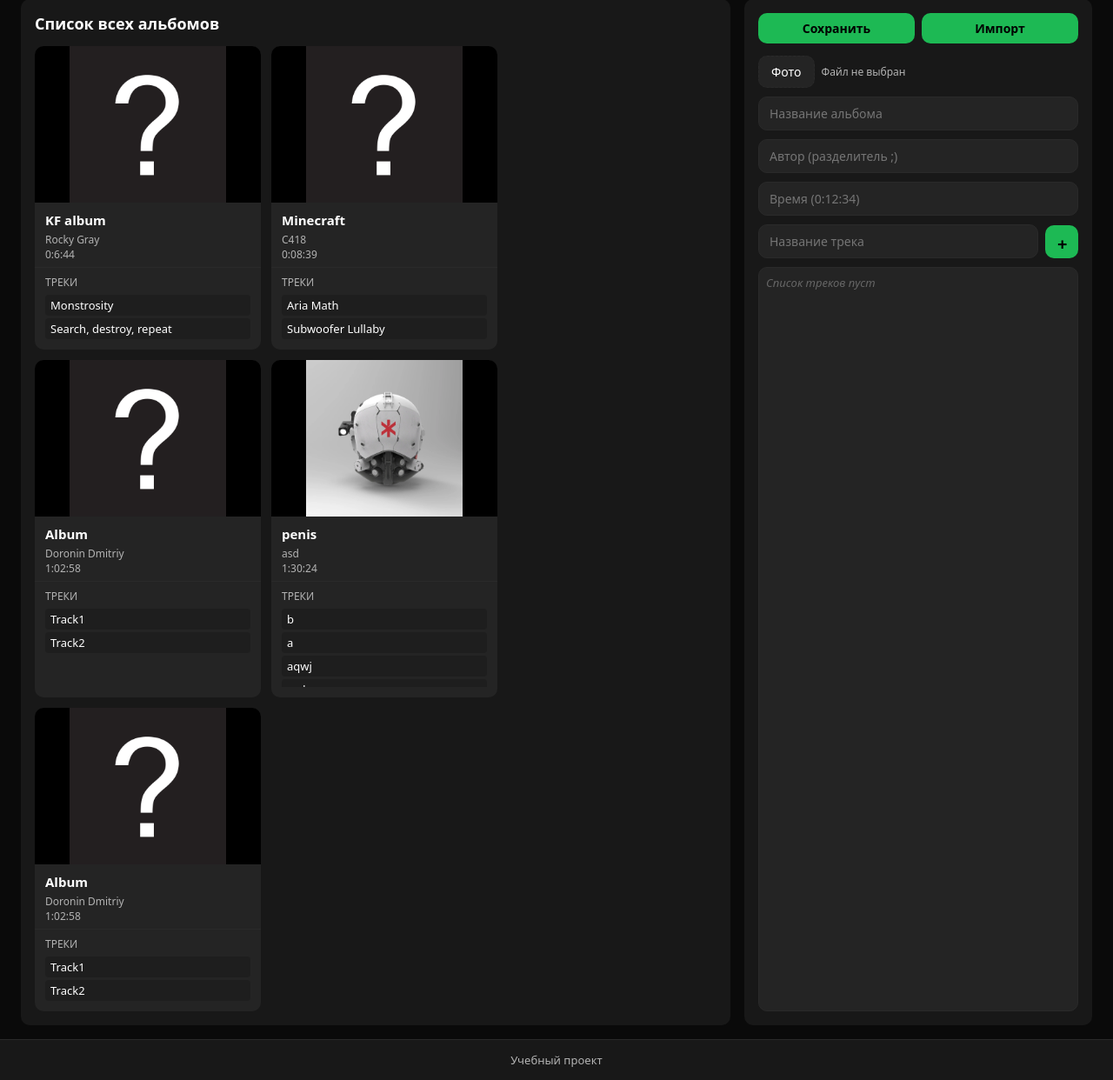
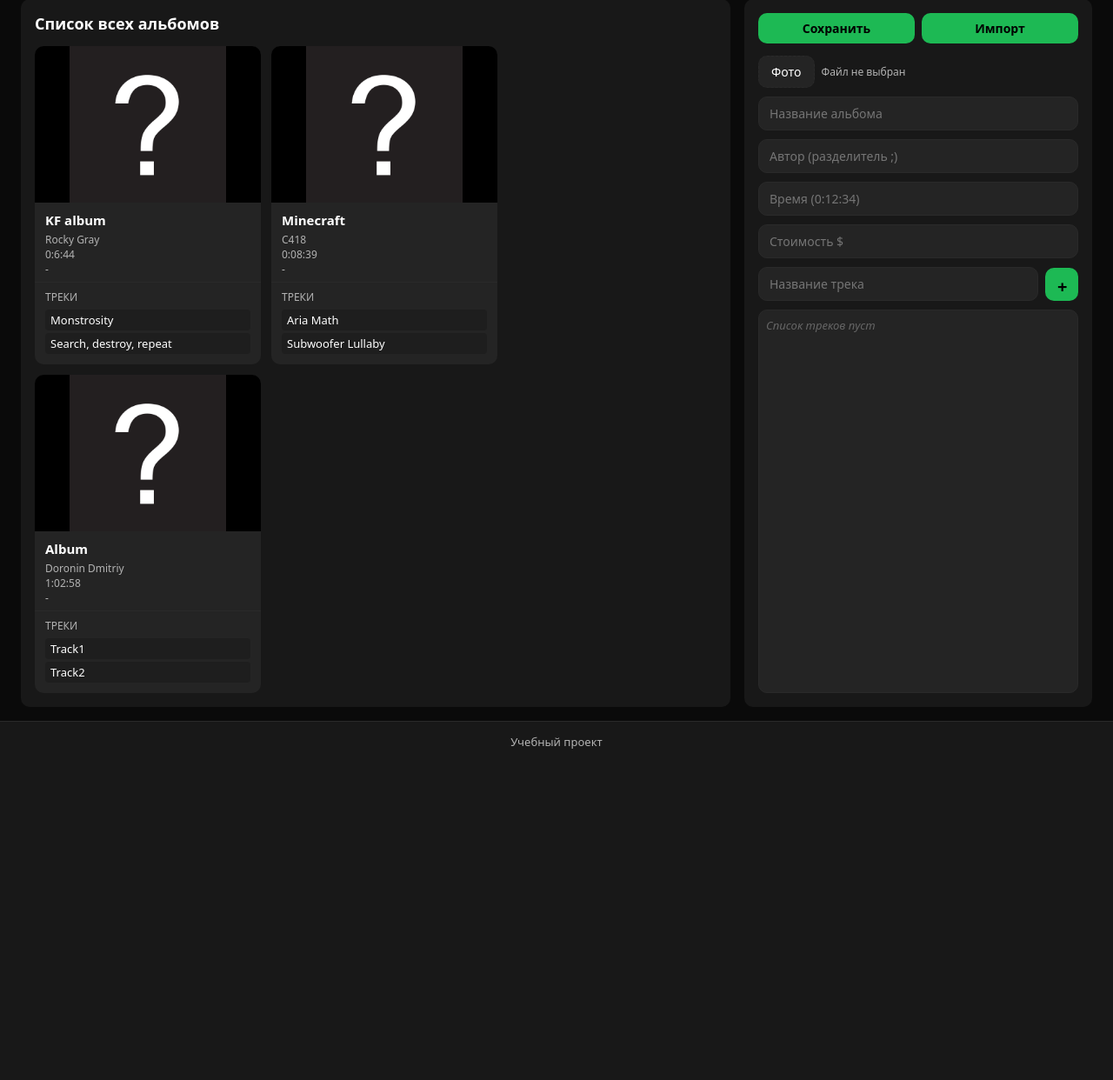
Before and after one commit to prox3m/Doronin_Lab3_JSON, a Django app: page / in a window 1280 px wide. Shown: the part 80-1322 px from the top of the page at 87% size. After the commit the page ends 941 px from the top, so only its background shows below. Run offline with Django 5.2, Linux system fonts and the light colour scheme.

Commit message:
adjusted settings, in views.py/index.html/style.css/main.js added parse for new field 'price'

```diff
--- a/data/albums.json
+++ b/data/albums.json
@@ -29,29 +29,5 @@
         ],
         "image": "",
         "index": 2
-    },
-    {
-        "name": "penis",
-        "image": "covers/3_helmet.jpg",
-        "authors": "asd",
-        "length": "1:30:24",
-        "tracks": [
-            "b",
-            "a",
-            "aqwj",
-            "asdm"
-        ],
-        "index": 3
-    },
-    {
-        "name": "Album",
-        "authors": "Doronin Dmitriy",
-        "length": "1:02:58",
-        "tracks": [
-            "Track1",
-            "Track2"
-        ],
-        "image": "",
-        "index": 4
     }
 ]
--- a/spotylist/static/spotylist/css/style.css
+++ b/spotylist/static/spotylist/css/style.css
@@ -148,7 +148,8 @@ input {
 }
 
 .album-authors,
-.album-length {
+.album-length,
+.album-price {
     font-size: 12px;
     color: #b3b3b3;
     word-break: break-word;
--- a/spotylist/static/spotylist/js/main.js
+++ b/spotylist/static/spotylist/js/main.js
@@ -35,12 +35,14 @@ const saveButton = document.getElementById('save-btn');
 const albumName = document.getElementById('album-name');
 const albumAuthors = document.getElementById('album-authors');
 const ablumLength = document.getElementById('album-length');
+const albumPrice = document.getElementById('album-price');
 
 saveButton.addEventListener('click', function() {
     const formData = new FormData();
     formData.append('name', albumName.value);
     formData.append('authors', albumAuthors.value);
     formData.append('length', ablumLength.value);
+    formData.append('price', albumPrice.value);
 
     const imageFile = fileInput.files[0];
     if (imageFile) {
--- a/spotylist/templates/spotylist/index.html
+++ b/spotylist/templates/spotylist/index.html
@@ -38,6 +38,7 @@
                             <h3 class="album-name">{{ album.name }}</h3>
                             <p class="album-authors">{{ album.authors|default:"—" }}</p>
                             <p class="album-length">{{ album.length|default:"—" }}</p>
+                            <p class="album-price">{{ album.price|default:"-" }}</p>
                         </div>
 
                         <div class="album-tracks">
@@ -90,6 +91,10 @@
                            class="input" placeholder="Время (0:12:34)">
                 </div>
 
+                <div>
+                    <input type="text" id="album-price" name="price" class="input" placeholder="Стоимость $">
+                </div>
+
                 <div class="form-row form-row--track">
                     <input type="text" id="track-input"
                            class="input" placeholder="Название трека">
--- a/spotylist/views.py
+++ b/spotylist/views.py
@@ -41,6 +41,7 @@ def create_album(request):
         'image': '',
         'authors': request.POST.get('authors', '').strip(),
         'length': request.POST.get('length', '').strip(),
+        'price': request.POST.get('price', '').strip(),
         'tracks': request.POST.getlist('tracks'),
     }
 
@@ -80,6 +81,13 @@ def validate(album):
     name = album.get('name', '')
     if name.strip() == '':
         not_valid.append('Название обязательно')
+
+    price = album.get('price', '')
+    if not price.isdigit():
+        try:
+            float(price)
+        except ValueError:
+            not_valid.append('Стоимость не числовая')
 
     length = album.get('length', '')
     if not TIME_RE.match(length.strip()):
@@ -130,6 +138,7 @@ def import_album(request):
 
     data.setdefault('authors', '')
     data.setdefault('length', '')
+    data.setdefault('price', '')
     data.setdefault('image', '')
     data.setdefault('tracks', [])
 
```
Also changed, not shown: index.html (deleted, +0 -16 lines).
